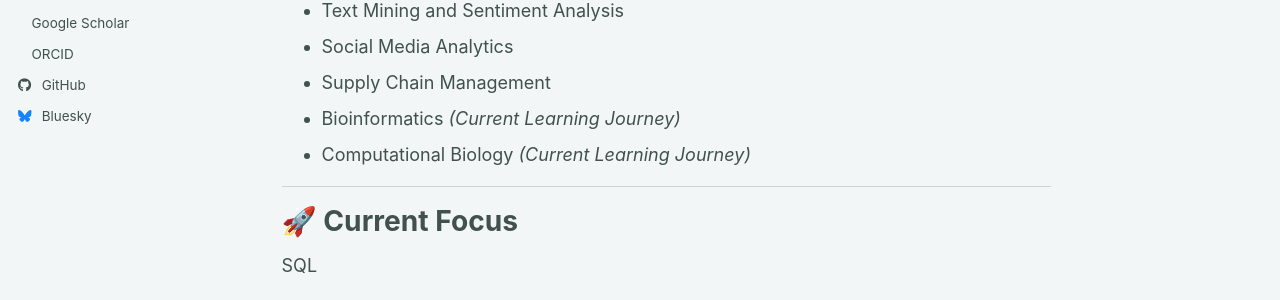
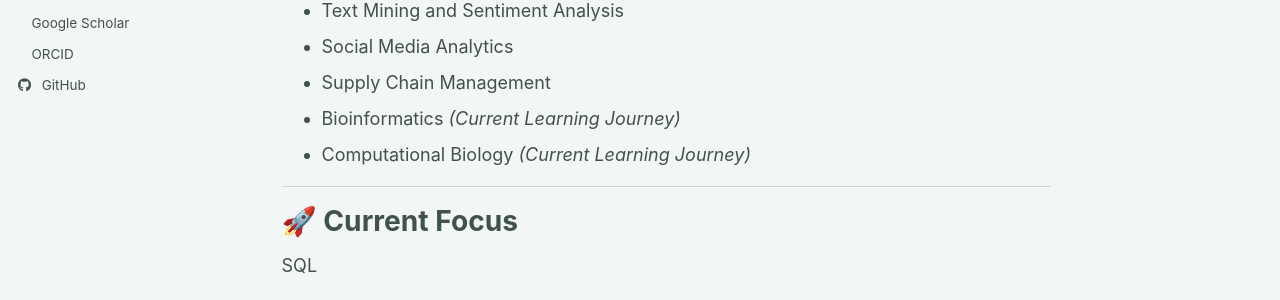
Before and after one commit to yildirimgunes/yildirimgunes.github.io, a Jekyll site: the page built from _pages/about.md, in a window 1280 px wide. Shown: the part 479-779 px from the top of the page. Built offline with Jekyll 4.4.1, drawn with Linux system fonts in a browser that asks for light colours; a style sheet for code colours, icons or effects is not loaded.

Commit message:
Remove Bluesky link from author profile
Removed Bluesky social media link from author profile.

```diff
--- a/_includes/author-profile.html
+++ b/_includes/author-profile.html
@@ -99,9 +99,6 @@
       {% if author.artstation %}
         <li><a href="https://www.artstation.com/{{ author.artstation }}"><i class="fab fa-fw fa-artstation icon-pad-right" aria-hidden="true"></i>Artstation</a></li>
       {% endif %}
-      {% if author.bluesky %}
-        <li><a href="https://bsky.app/profile/{{ author.bluesky }}"><i class="fab fa-fw fa-bluesky icon-pad-right" aria-hidden="true"></i>Bluesky</a></li>
-      {% endif %}
       {% if author.facebook %}
         <li><a href="https://www.facebook.com/{{ author.facebook }}"><i class="fab fa-fw fa-facebook-f icon-pad-right" aria-hidden="true"></i>Facebook</a></li>
       {% endif %}
```
